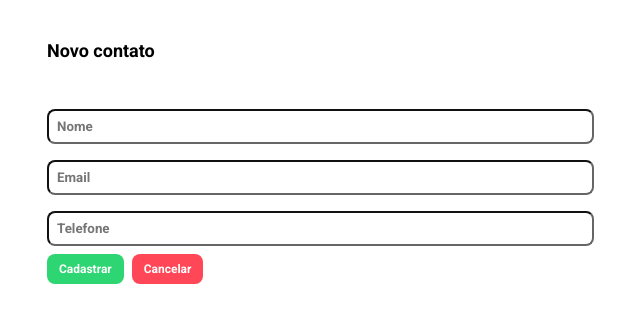
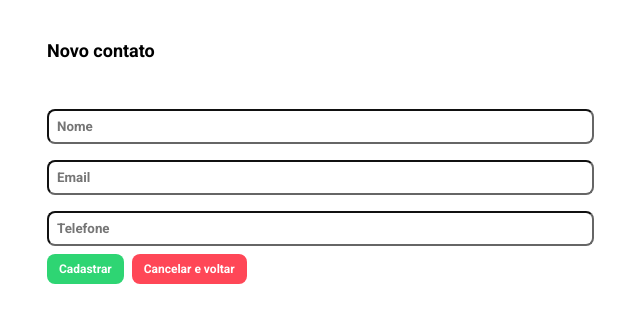
Before and after one commit to eyelexx/lista-de-contatos-react, a React (Create React App) app: page /novo in a window 1280 px wide. Shown: the top 322 px of the page, without its empty margins (121-761 px from the left). Built offline with nearby package versions, Linux system fonts and the light colour scheme.

Commit message:
Fix: Pequenos problemas

```diff
--- a/src/containers/Formulario/index.tsx
+++ b/src/containers/Formulario/index.tsx
@@ -48,7 +48,7 @@ const Formulario = () => {
           placeholder="Telefone"
         ></Campo>
         <BotaoSalvar type="submit">Cadastrar</BotaoSalvar>
-        <BotaoVoltar to="/">Cancelar</BotaoVoltar>
+        <BotaoVoltar to="/">Cancelar e voltar</BotaoVoltar>
       </Form>
     </MainContainer>
   )
```
